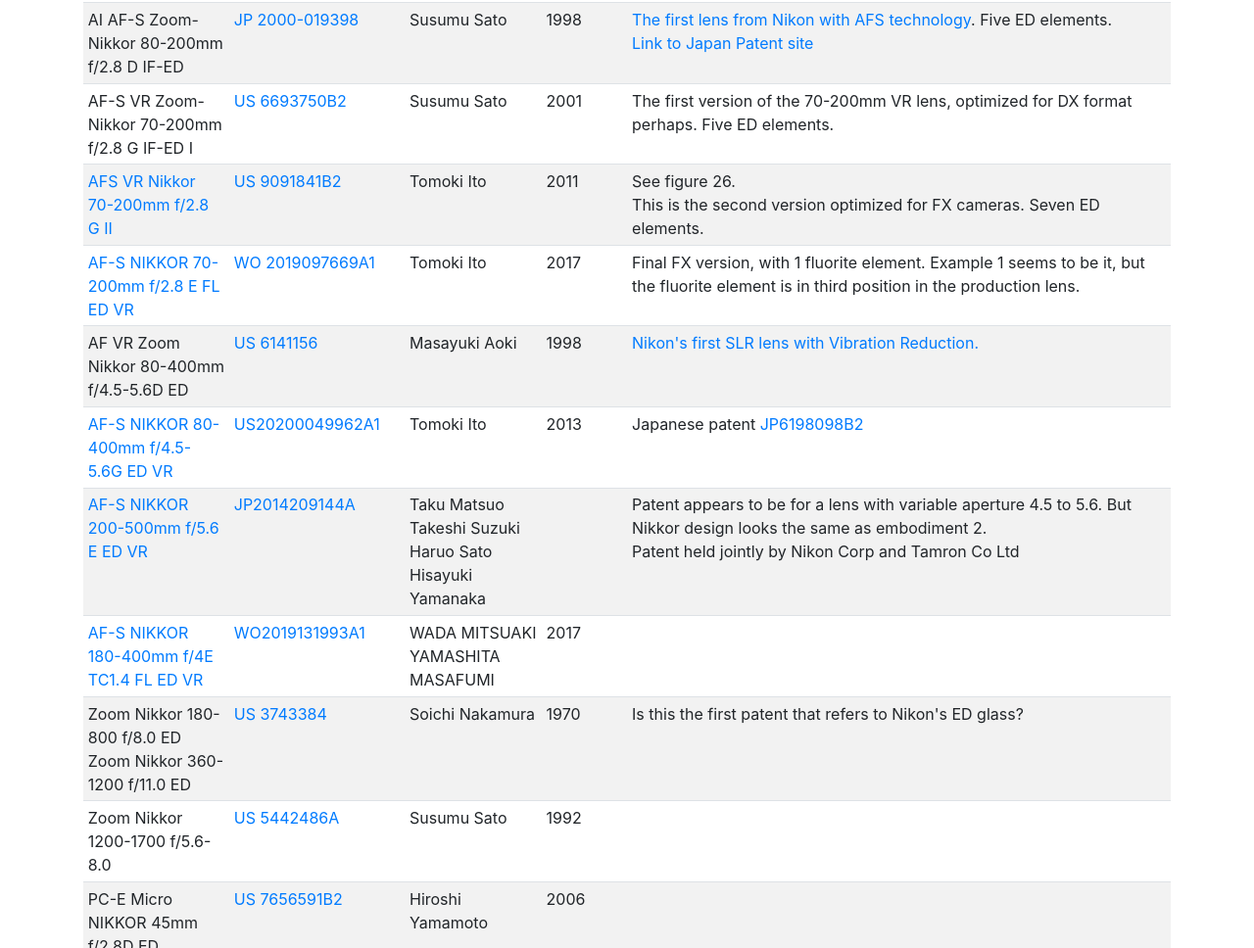
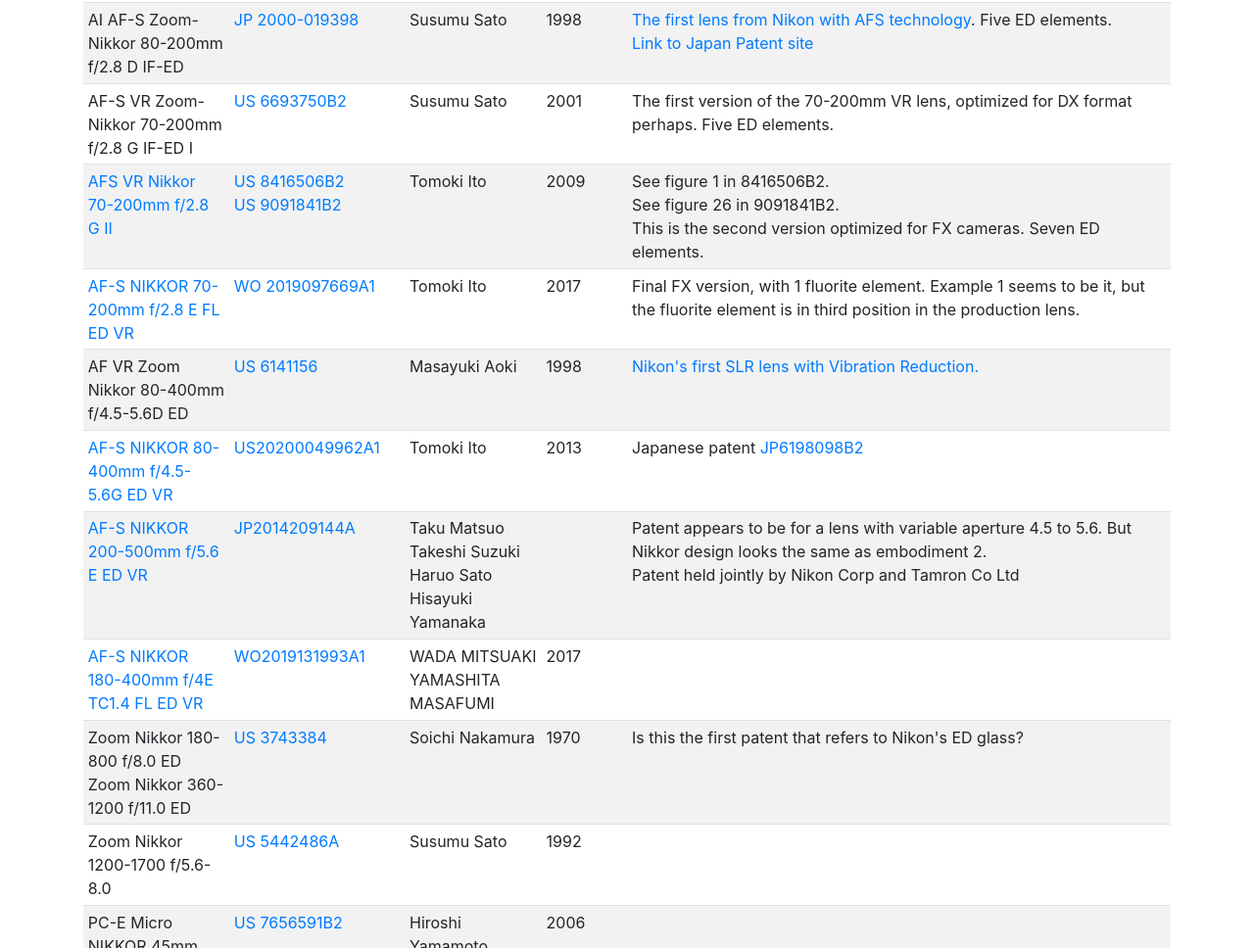
Before and after one commit to cameragossip/cameragossip.github.io, a plain HTML site: page nikon-lens-patents.html in a window 1280 px wide. Shown: the part 6474-7442 px from the top of the page at 98% size. Drawn offline with nearby package versions, Linux system fonts and the light colour scheme.

Commit message:
Add an earlier patent for the 70-200mm V2 (from Bill Claff's site)

```diff
--- a/nikon-lens-patents.html
+++ b/nikon-lens-patents.html
@@ -1289,16 +1289,18 @@
                     VR Nikkor 70-200mm f/2.8 G II</a>
             </td>
             <td>
+                <a href="https://patents.google.com/patent/US8416506B2/en">US 8416506B2</a><br/>
                 <a href="https://patents.google.com/patent/US9091841B2">US 9091841B2</a>
             </td>
             <td>
                 Tomoki Ito
             </td>
             <td>
-                2011
-            </td>
-            <td>
-                See figure 26.<br>
+                2009
+            </td>
+            <td>
+                See figure 1 in 8416506B2.<br/>
+                See figure 26 in 9091841B2.<br/>
                 This is the second version optimized for FX cameras. Seven ED elements.
             </td>
         </tr>
```
